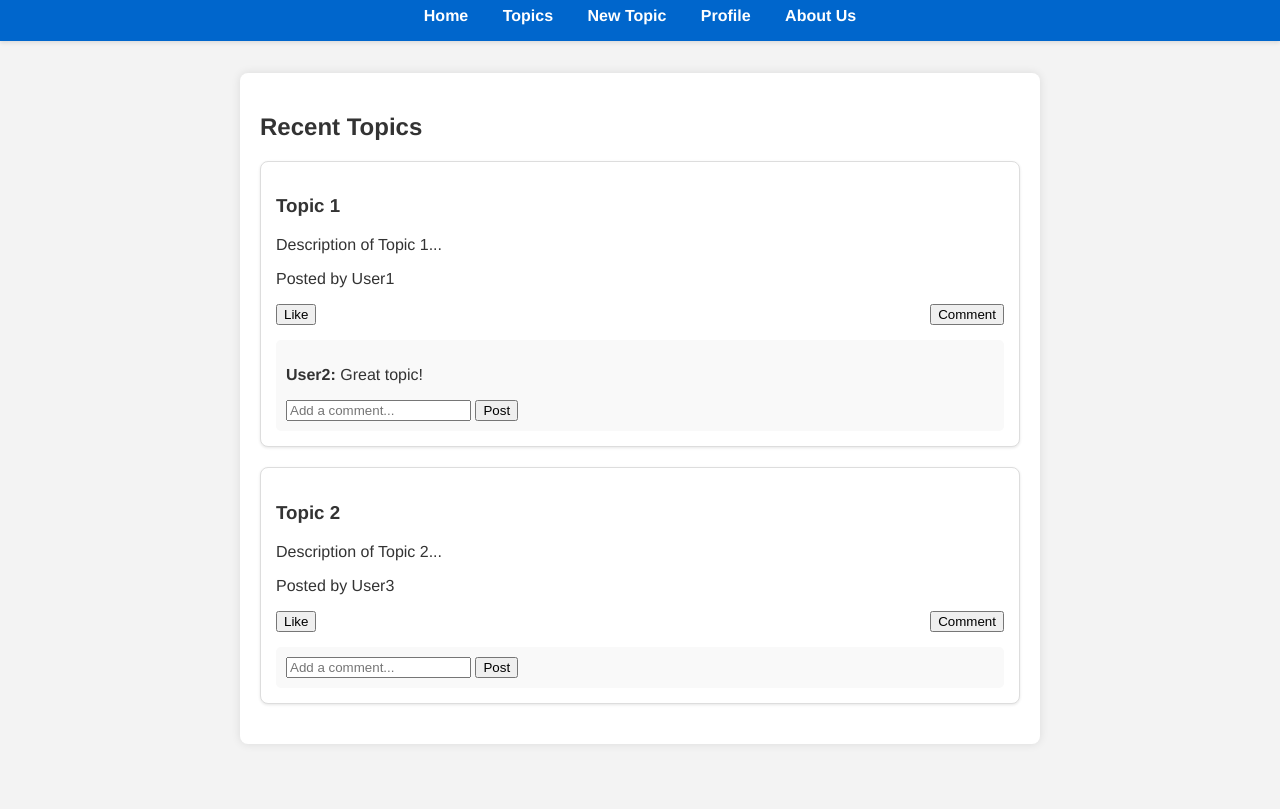
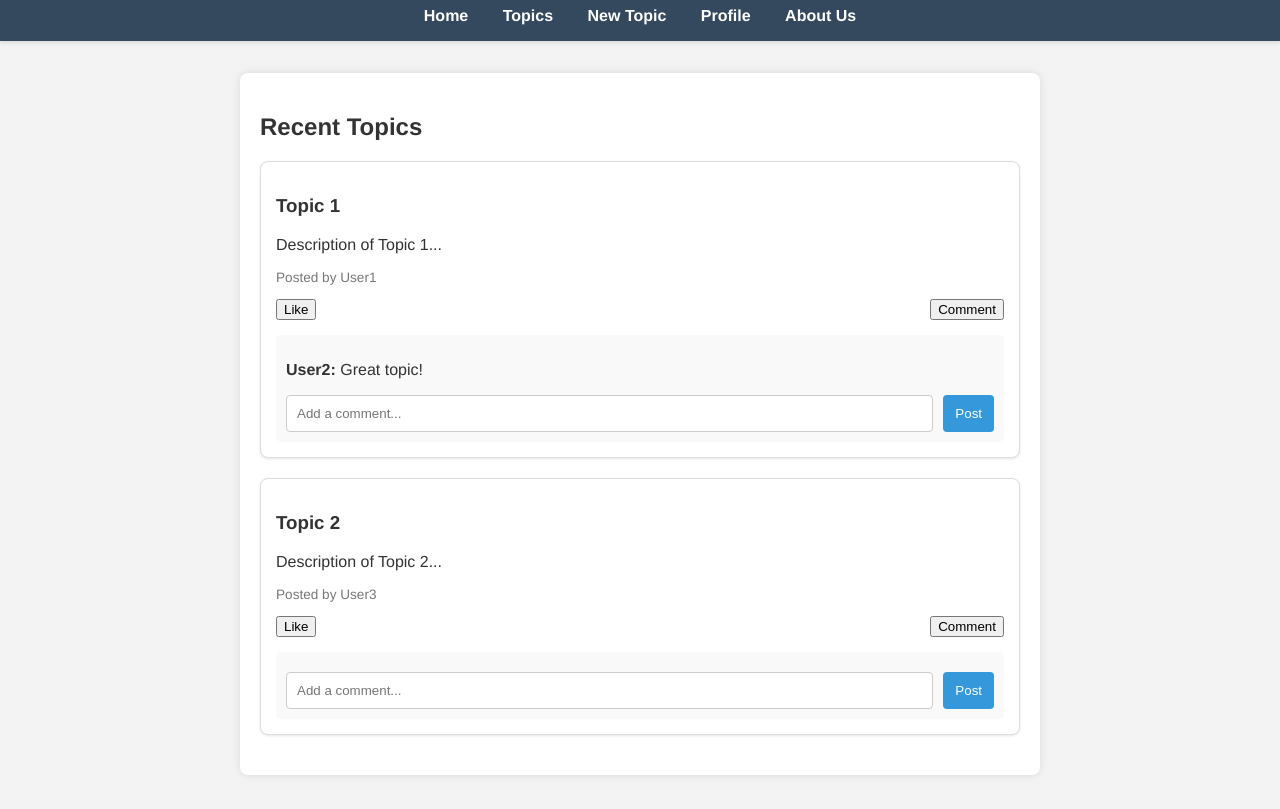
Before and after one commit to masovskiy/forumtest, a plain HTML site: page topics.html in a window 1280 px wide. Shown: the part 89-898 px from the top of the page. Drawn offline with Linux system fonts and the light colour scheme.

Commit message:
Update styles.css

```diff
--- a/styles.css
+++ b/styles.css
@@ -7,7 +7,7 @@ body {
 }
 
 header {
-  background-color: #0066cc;
+    background-color: #34495e;
     color: white;
     padding: 1em 0;
     text-align: center;
@@ -37,7 +37,7 @@ main {
     margin: 0 auto;
 }
 
-#welcome-section, #forum-section, #new-topic-section, #profile-section, #news-feed {
+section {
     background: white;
     padding: 20px;
     border-radius: 8px;
@@ -45,7 +45,8 @@ main {
     margin-bottom: 20px;
 }
 
-.post {
+.post,
+.profile-info {
     background: white;
     padding: 15px;
     margin-bottom: 20px;
@@ -77,7 +78,8 @@ main {
     margin: 0;
 }
 
-.post-date {
+.post-date,
+.post-meta {
     font-size: 0.85em;
     color: #777;
 }
@@ -88,17 +90,21 @@ main {
     margin-top: 10px;
 }
 
-.actions button {
+.actions button,
+.edit-profile,
+.comment-form button {
     padding: 6px 12px;
     border: none;
     border-radius: 4px;
-  background-color: #0066cc;
+    background-color: #3498db;
     color: white;
     cursor: pointer;
 }
 
-.actions button:hover {
-  background-color: #005bb5;
+.actions button:hover,
+.edit-profile:hover,
+.comment-form button:hover {
+    background-color: #2980b9;
 }
 
 .comments-section {
@@ -108,15 +114,142 @@ main {
     border-radius: 5px;
 }
 
-.edit-profile {
-  background-color: #0066cc;
+.comment-form {
+    display: flex;
+    margin-top: 10px;
+}
+
+.comment-form input {
+    flex: 1;
+    padding: 10px;
+    border: 1px solid #ccc;
+    border-radius: 4px;
+margin-right: 10px;
+}body {
+    font-family: 'Helvetica Neue', Arial, sans-serif;
+    margin: 0;
+    padding: 0;
+    background-color: #f3f3f3;
+    color: #333;
+}
+
+header {
+    background-color: #34495e;
     color: white;
-  padding: 10px 15px;
+    padding: 1em 0;
+    text-align: center;
+    box-shadow: 0 2px 4px rgba(0, 0, 0, 0.1);
+}
+
+nav ul {
+    list-style-type: none;
+    padding: 0;
+    margin: 0;
+}
+
+nav ul li {
+    display: inline;
+    margin: 0 15px;
+}
+
+nav a {
+    color: white;
+    text-decoration: none;
+    font-weight: bold;
+}
+
+main {
+    padding: 2em;
+    max-width: 800px;
+    margin: 0 auto;
+}
+
+section {
+    background: white;
+    padding: 20px;
+    border-radius: 8px;
+    box-shadow: 0 0 10px rgba(0, 0, 0, 0.1);
+    margin-bottom: 20px;
+}
+
+.post,
+.profile-info {
+    background: white;
+    padding: 15px;
+    margin-bottom: 20px;
+    border: 1px solid #ddd;
+    border-radius: 8px;
+    box-shadow: 0 1px 3px rgba(0, 0, 0, 0.1);
+}
+
+.post-header {
+    display: flex;
+    align-items: center;
+}
+
+.avatar {
+    border-radius: 50%;
+    width: 50px;
+    height: 50px;
+    margin-right: 15px;
+}
+
+.post-content img {
+    width: 100%;
+    max-height: 400px;
+    margin-top: 10px;
+    border-radius: 8px;
+}
+
+.post-user h3 {
+    margin: 0;
+}
+
+.post-date,
+.post-meta {
+    font-size: 0.85em;
+    color: #777;
+}
+
+.post-footer {
+    display: flex;
+    justify-content: space-between;
+    margin-top: 10px;
+}
+
+.actions button,
+.edit-profile,
+.comment-form button {
+    padding: 6px 12px;
     border: none;
     border-radius: 4px;
+    background-color: #3498db;
+    color: white;
     cursor: pointer;
 }
 
-.edit-profile:hover {
-  background-color: #005bb5;
+.actions button:hover,
+.edit-profile:hover,
+.comment-form button:hover {
+    background-color: #2980b9;
 }
+
+.comments-section {
+    margin-top: 15px;
+    padding: 10px;
+    background-color: #f9f9f9;
+    border-radius: 5px;
+}
+
+.comment-form {
+    display: flex;
+    margin-top: 10px;
+}
+
+.comment-form input {
+    flex: 1;
+    padding: 10px;
+    border: 1px solid #ccc;
+    border-radius: 4px;
+    margin-right: 10px;
+}
```
Lines whose indentation alone changed are shown as unchanged.
